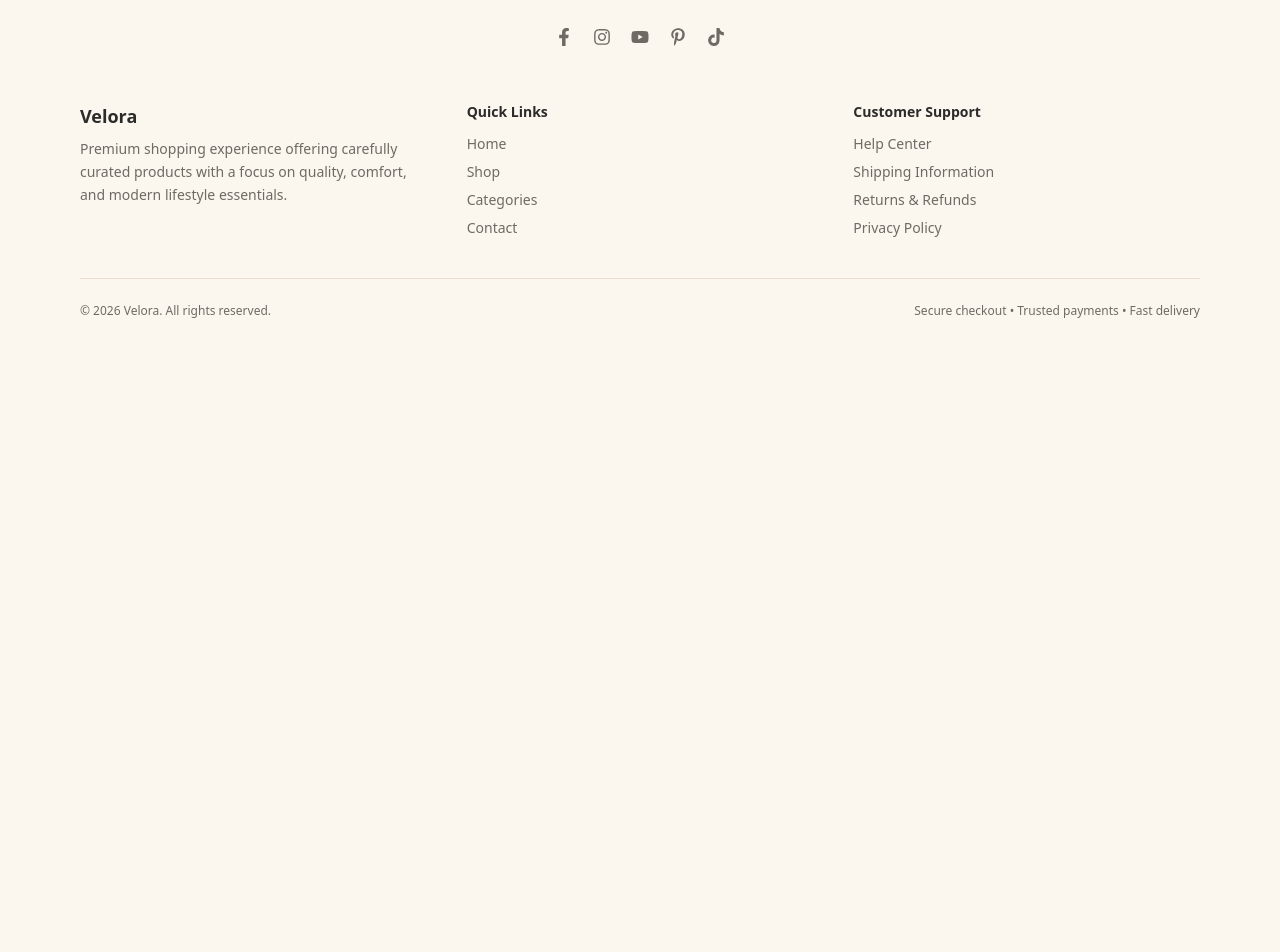
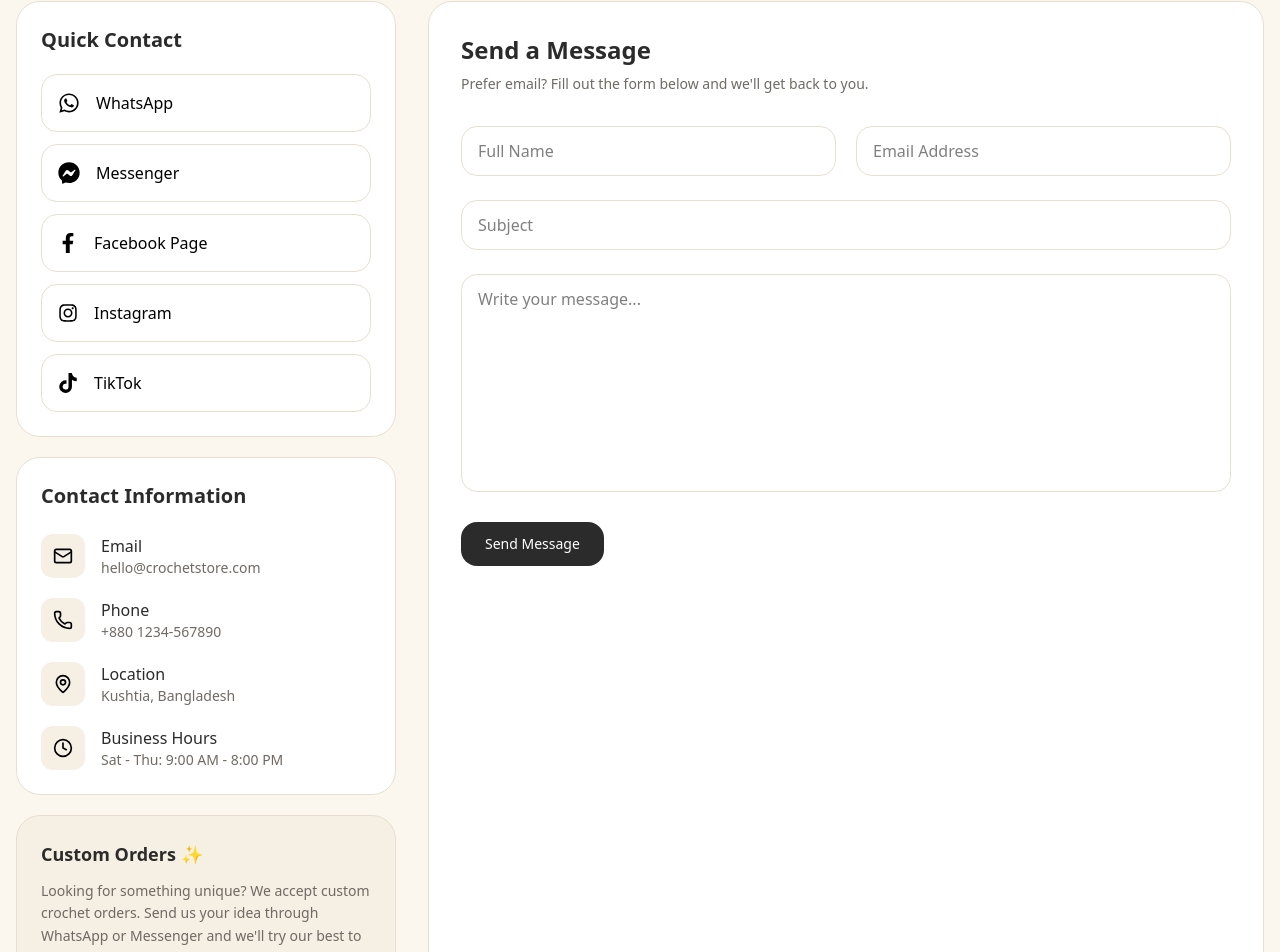
Before and after one commit to Niaz-Tan/Velora, a Next.js app: page /contact in a window 1280 px wide. Shown: the part 441-1393 px from the top of the page. Before the commit the page ends 800 px from the top, so only its background shows below. Built offline with nearby package versions, Linux system fonts and the light colour scheme.

Commit message:
feat: contact us page UI done with fake info

```diff
--- a/app/(main)/contact/page.js
+++ b/app/(main)/contact/page.js
@@ -1,5 +1,222 @@
-const page = () => {
-  return <div>page</div>;
-};
+import { Clock, Mail, MapPin, Phone } from "lucide-react";
+import Link from "next/link";
 
-export default page;
+import {
+  FaFacebookF,
+  FaFacebookMessenger,
+  FaInstagram,
+  FaTiktok,
+  FaWhatsapp,
+} from "react-icons/fa";
+
+export default function ContactPage() {
+  return (
+    <main>
+      {/* HERO */}
+      <section className="border-b border-[#E8DFD1] bg-[#FFFDF8]">
+        <div className="mx-auto max-w-7xl px-4 py-16 text-center">
+          <span className="inline-flex rounded-full border border-[#E8DFD1] bg-white px-4 py-2 text-sm font-medium text-[#6F6A63]">
+            Contact Us
+          </span>
+
+          <h1 className="mt-6 text-4xl font-bold text-[#2B2B2B] md:text-5xl">
+            We'd Love To Hear From You
+          </h1>
+
+          <p className="mx-auto mt-5 max-w-2xl text-[#6F6A63]">
+            Have a question about a product, custom order, delivery, or anything
+            else? Contact us through your favorite platform and we'll get back
+            to you as soon as possible.
+          </p>
+        </div>
+      </section>
+
+      {/* CONTENT */}
+      <section className="mx-auto max-w-7xl px-4 py-16">
+        <div className="grid gap-8 lg:grid-cols-[380px_1fr]">
+          {/* LEFT SIDE */}
+          <aside className="space-y-5">
+            {/* SOCIAL CONTACT */}
+            <div className="rounded-3xl border border-[#E8DFD1] bg-white p-6">
+              <h2 className="mb-5 text-xl font-semibold text-[#2B2B2B]">
+                Quick Contact
+              </h2>
+
+              <div className="space-y-3">
+                <a
+                  href="https://wa.me/8801XXXXXXXXX"
+                  target="_blank"
+                  className="flex items-center gap-4 rounded-2xl border border-[#E8DFD1] p-4 transition hover:bg-[#F5EFE4]"
+                >
+                  <FaWhatsapp size={22} />
+                  <span className="font-medium">WhatsApp</span>
+                </a>
+
+                <a
+                  href="https://m.me/yourpage"
+                  target="_blank"
+                  className="flex items-center gap-4 rounded-2xl border border-[#E8DFD1] p-4 transition hover:bg-[#F5EFE4]"
+                >
+                  <FaFacebookMessenger size={22} />
+                  <span className="font-medium">Messenger</span>
+                </a>
+
+                <a
+                  href="https://facebook.com/yourpage"
+                  target="_blank"
+                  className="flex items-center gap-4 rounded-2xl border border-[#E8DFD1] p-4 transition hover:bg-[#F5EFE4]"
+                >
+                  <FaFacebookF size={20} />
+                  <span className="font-medium">Facebook Page</span>
+                </a>
+
+                <a
+                  href="https://instagram.com/yourpage"
+                  target="_blank"
+                  className="flex items-center gap-4 rounded-2xl border border-[#E8DFD1] p-4 transition hover:bg-[#F5EFE4]"
+                >
+                  <FaInstagram size={20} />
+                  <span className="font-medium">Instagram</span>
+                </a>
+
+                <a
+                  href="https://tiktok.com/@yourpage"
+                  target="_blank"
+                  className="flex items-center gap-4 rounded-2xl border border-[#E8DFD1] p-4 transition hover:bg-[#F5EFE4]"
+                >
+                  <FaTiktok size={20} />
+                  <span className="font-medium">TikTok</span>
+                </a>
+              </div>
+            </div>
+
+            {/* CONTACT INFO */}
+            <div className="rounded-3xl border border-[#E8DFD1] bg-white p-6">
+              <h2 className="mb-6 text-xl font-semibold text-[#2B2B2B]">
+                Contact Information
+              </h2>
+
+              <div className="space-y-5">
+                <div className="flex gap-4">
+                  <div className="flex h-11 w-11 items-center justify-center rounded-xl bg-[#F5EFE4]">
+                    <Mail size={20} />
+                  </div>
+
+                  <div>
+                    <p className="font-medium text-[#2B2B2B]">Email</p>
+                    <p className="text-sm text-[#6F6A63]">
+                      hello@crochetstore.com
+                    </p>
+                  </div>
+                </div>
+
+                <div className="flex gap-4">
+                  <div className="flex h-11 w-11 items-center justify-center rounded-xl bg-[#F5EFE4]">
+                    <Phone size={20} />
+                  </div>
+
+                  <div>
+                    <p className="font-medium text-[#2B2B2B]">Phone</p>
+                    <p className="text-sm text-[#6F6A63]">+880 1234-567890</p>
+                  </div>
+                </div>
+
+                <div className="flex gap-4">
+                  <div className="flex h-11 w-11 items-center justify-center rounded-xl bg-[#F5EFE4]">
+                    <MapPin size={20} />
+                  </div>
+
+                  <div>
+                    <p className="font-medium text-[#2B2B2B]">Location</p>
+                    <p className="text-sm text-[#6F6A63]">
+                      Kushtia, Bangladesh
+                    </p>
+                  </div>
+                </div>
+
+                <div className="flex gap-4">
+                  <div className="flex h-11 w-11 items-center justify-center rounded-xl bg-[#F5EFE4]">
+                    <Clock size={20} />
+                  </div>
+
+                  <div>
+                    <p className="font-medium text-[#2B2B2B]">Business Hours</p>
+                    <p className="text-sm text-[#6F6A63]">
+                      Sat - Thu: 9:00 AM - 8:00 PM
+                    </p>
+                  </div>
+                </div>
+              </div>
+            </div>
+
+            {/* CUSTOM ORDER CARD */}
+            <div className="rounded-3xl border border-[#E8DFD1] bg-[#F5EFE4] p-6">
+              <h3 className="text-lg font-semibold text-[#2B2B2B]">
+                Custom Orders ✨
+              </h3>
+
+              <p className="mt-3 text-sm leading-relaxed text-[#6F6A63]">
+                Looking for something unique? We accept custom crochet orders.
+                Send us your idea through WhatsApp or Messenger and we'll try
+                our best to make it happen.
+              </p>
+
+              <Link
+                href="/custom"
+                className="mt-5 inline-flex items-center justify-center rounded-2xl bg-[#2B2B2B] px-5 py-3 text-sm font-medium text-white transition hover:opacity-90"
+              >
+                Request Custom Order
+              </Link>
+            </div>
+          </aside>
+
+          {/* FORM */}
+          <div className="rounded-3xl border border-[#E8DFD1] bg-white p-6 md:p-8">
+            <h2 className="text-2xl font-semibold text-[#2B2B2B]">
+              Send a Message
+            </h2>
+
+            <p className="mt-2 text-sm text-[#6F6A63]">
+              Prefer email? Fill out the form below and we'll get back to you.
+            </p>
+
+            <form className="mt-8 space-y-6">
+              <div className="grid gap-5 md:grid-cols-2">
+                <input
+                  type="text"
+                  placeholder="Full Name"
+                  className="w-full rounded-2xl border border-[#E8DFD1] px-4 py-3 outline-none transition focus:border-[#2B2B2B]"
+                />
+
+                <input
+                  type="email"
+                  placeholder="Email Address"
+                  className="w-full rounded-2xl border border-[#E8DFD1] px-4 py-3 outline-none transition focus:border-[#2B2B2B]"
+                />
+              </div>
+
+              <input
+                type="text"
+                placeholder="Subject"
+                className="w-full rounded-2xl border border-[#E8DFD1] px-4 py-3 outline-none transition focus:border-[#2B2B2B]"
+              />
+
+              <textarea
+                rows={8}
+                placeholder="Write your message..."
+                className="w-full resize-none rounded-2xl border border-[#E8DFD1] px-4 py-3 outline-none transition focus:border-[#2B2B2B]"
+              />
+
+              <button
+                type="submit"
+                className="rounded-2xl bg-[#2B2B2B] px-6 py-3 text-sm font-medium text-white transition hover:opacity-90"
+              >
+                Send Message
+              </button>
+            </form>
+          </div>
+        </div>
+      </section>
+    </main>
+  );
+}
--- a/app/(main)/shop/_components/Selector.js
+++ b/app/(main)/shop/_components/Selector.js
@@ -13,7 +13,7 @@ const Selector = () => {
   const router = useRouter();
   const searchParams = useSearchParams();
 
-  const currentSort = searchParams.get("sort") || "newest";
+  const currentSort = searchParams.get("sort") || "low";
 
   const handleChange = (value) => {
     const params = new URLSearchParams(searchParams.toString());
--- a/app/(main)/shop/page.js
+++ b/app/(main)/shop/page.js
@@ -11,7 +11,7 @@ export default async function ShopPage({ searchParams }) {
   const params = await searchParams;
 
   const category = params?.category || "";
-  const sort = params?.sort || "newest";
+  const sort = params?.sort || "low";
 
   const products = await getProducts({
     category,
@@ -20,7 +20,7 @@ export default async function ShopPage({ searchParams }) {
 
   return (
     <main>
-      <section className="mx-auto max-w-7xl px-4 py-10">
+      <section className="mx-auto max-w-7xl lg:max-w-[80vw] px-4 py-10">
         {/* MOBILE */}
         <div className="mb-6 flex justify-between lg:hidden">
           <MobileFilters categories={categories} />
--- a/service/mongo.js
+++ b/service/mongo.js
@@ -26,7 +26,6 @@ export const connectDB = async () => {
 
   try {
     cached.conn = await cached.promise;
-    console.log("✅ Database connected");
 
     return cached.conn;
   } catch (error) {
```
